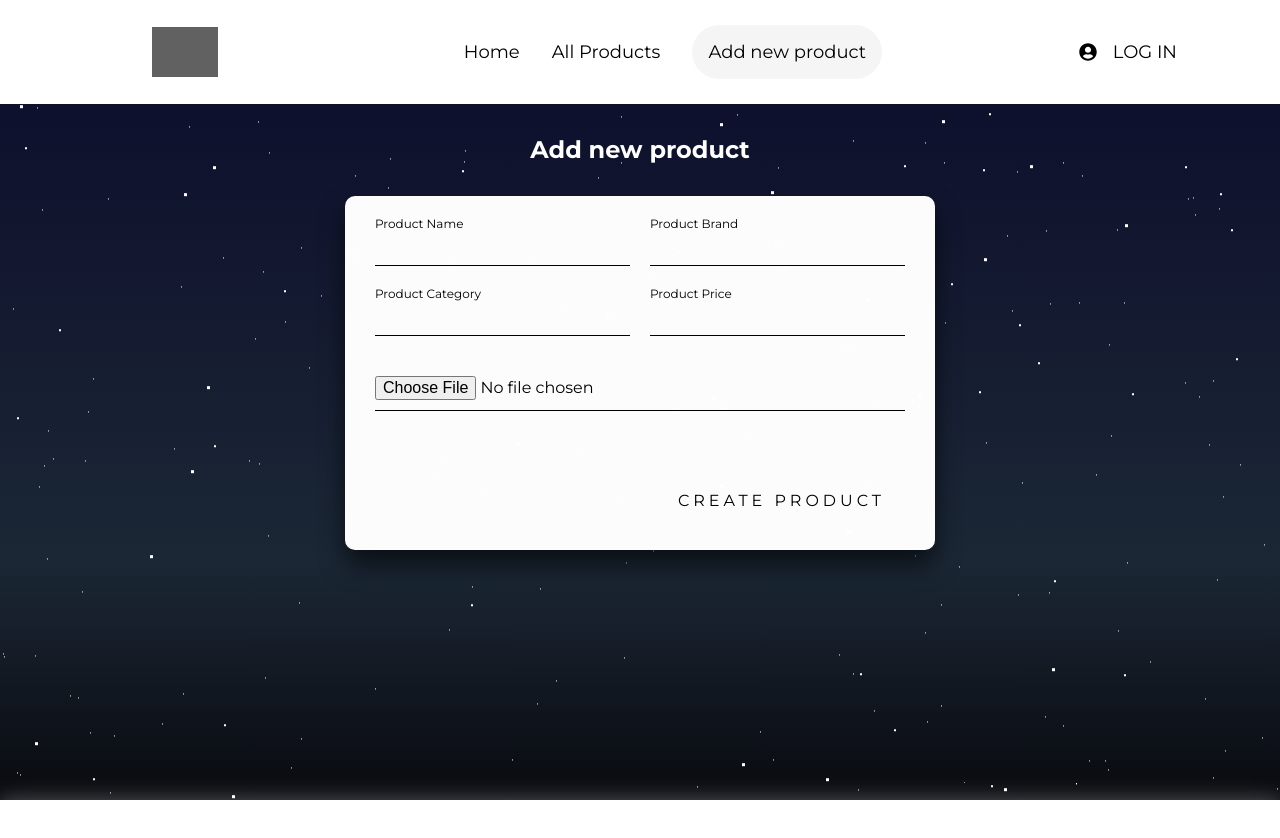
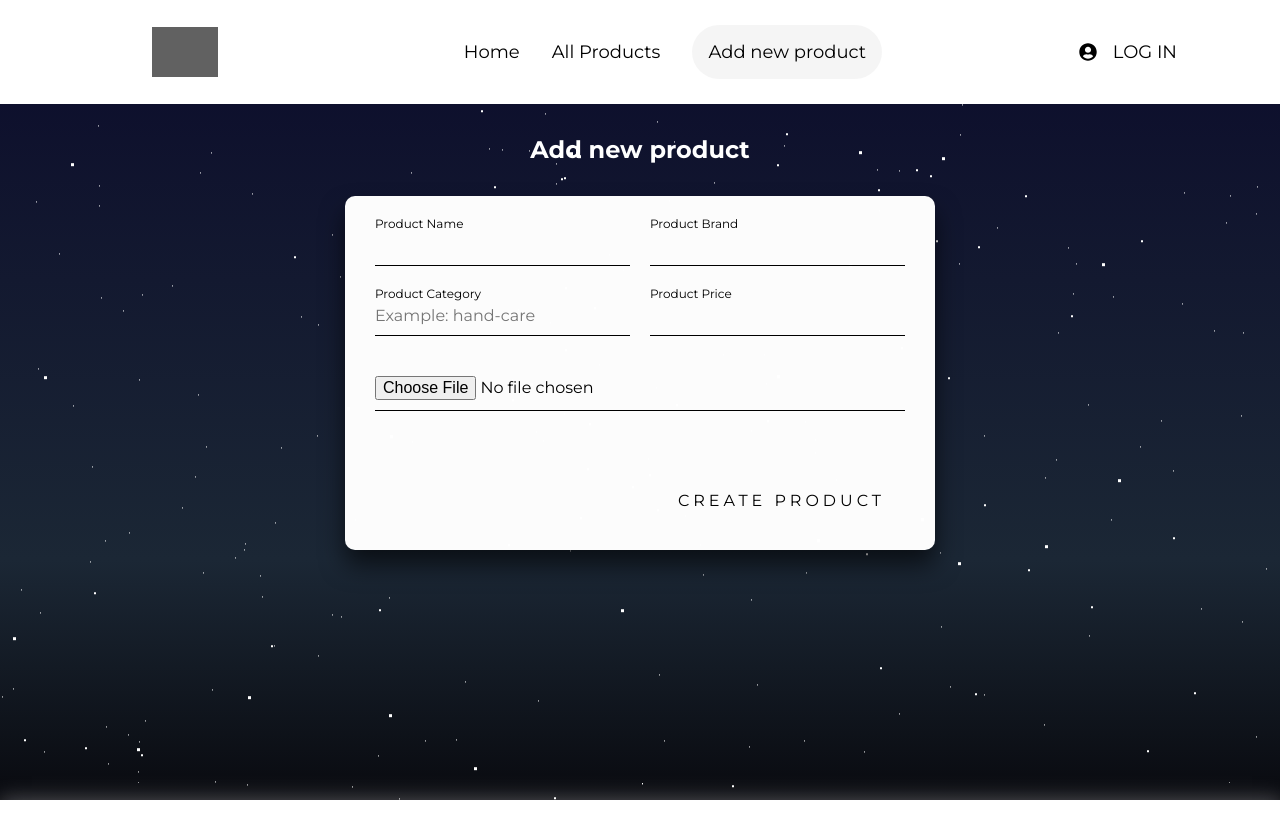
Before and after one commit to lailanajafli/Wonder-Dashboard, a React (Create React App) app: page /create-product in a window 1280 px wide. Shown: the top 838 px of the page. Built offline with nearby package versions, Linux system fonts and the light colour scheme; grey boxes are pictures that could not be loaded.

Commit message:
added placeholder

```diff
--- a/src/pages/CreateProduct.jsx
+++ b/src/pages/CreateProduct.jsx
@@ -146,6 +146,7 @@ const CreateProduct = () => {
                       <input
                         className={errors.category && "error"}
                         type="text"
+                        placeholder="Example: hand-care"
                         name="category"
                         {...register("category")}
                       />
```
